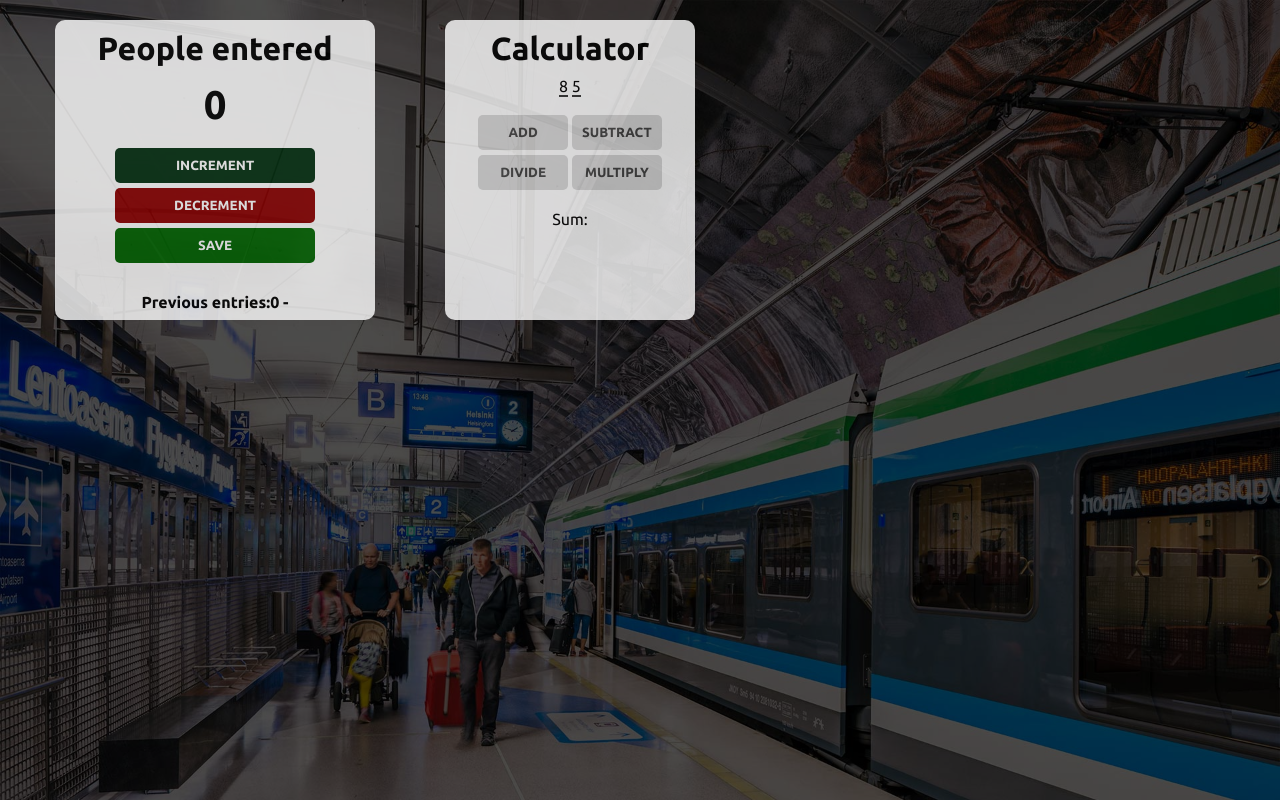
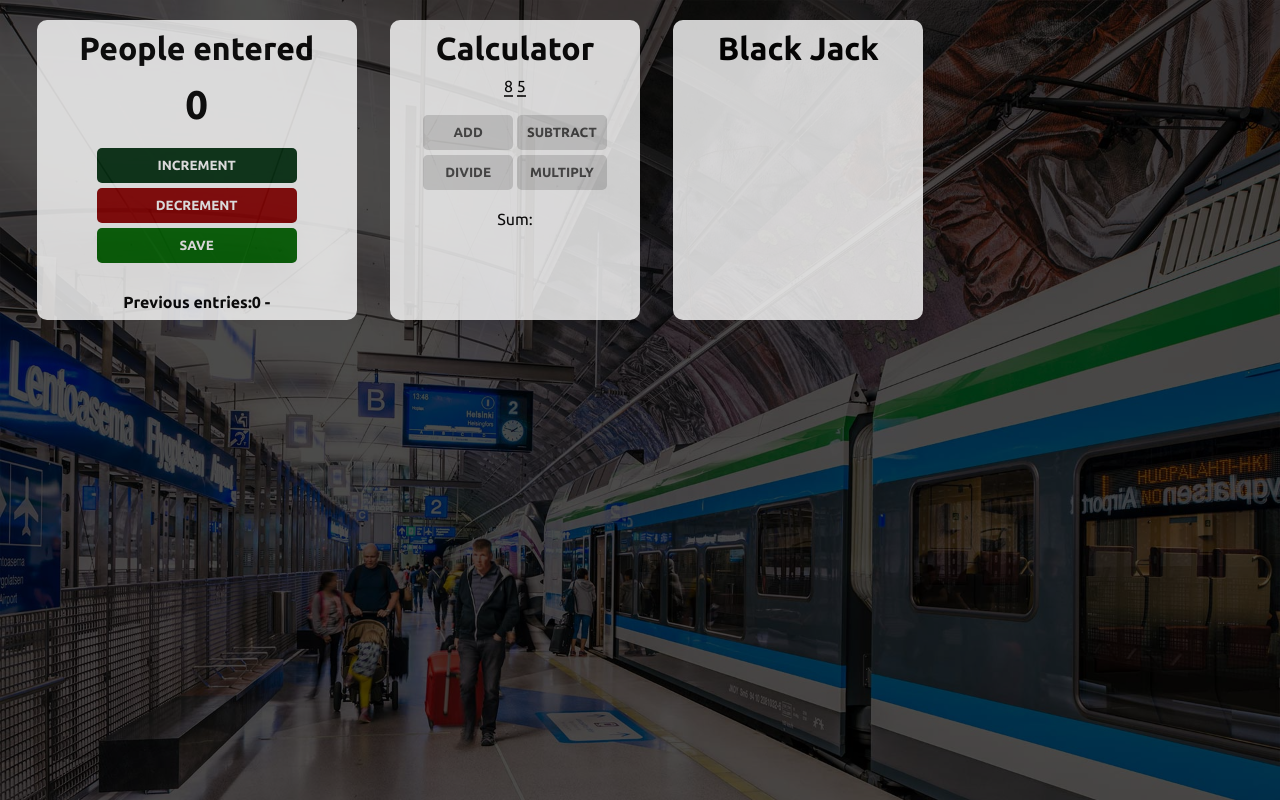
Before and after one commit to Trimediahub/jstuts, a plain HTML site: page index.html in a window 1280 px wide. Drawn offline with Linux system fonts and the light colour scheme.

Commit message:
added one more colunm to layout

```diff
--- a/index.css
+++ b/index.css
@@ -27,7 +27,7 @@ body, * {
 	display: flex;
 	justify-content: space-around;
 	padding: 20px;
-	max-width: 750px;
+	max-width: 960px;
 }
 
 .counter-box {
--- a/index.html
+++ b/index.html
@@ -39,6 +39,15 @@
 				</div>
 			</div> <!-- end counter -->
 
+			<div class="counter-box box-sm calculator">
+				<h1>Black Jack</h1>
+
+				<div class="button-wrap">
+
+				</div>
+
+			</div> <!-- end counter -->
+
 		</div><!-- end app-content -->
 	</div> <!-- end #app-wrap-->
 
```
